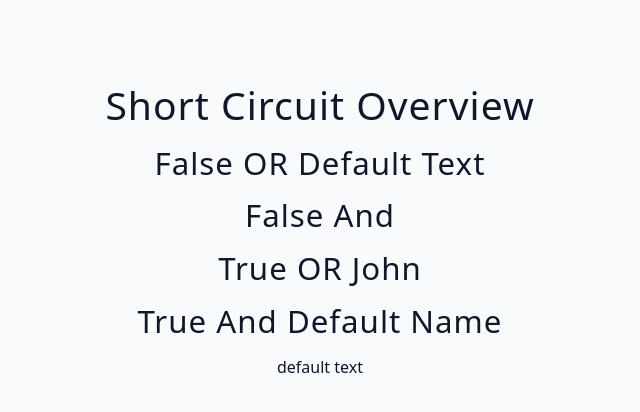
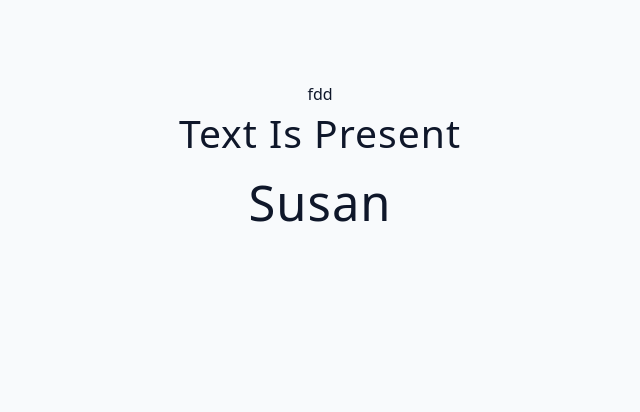
Before and after one commit to yorkyorkex/03-advanced-react, a React (Vite) app: page / in a window 1280 px wide. Shown: the top 412 px of the page, without its empty margins (320-960 px from the left). Built offline with nearby package versions, Linux system fonts and the light colour scheme.

Commit message:
Update import statement in App component and enhance ShortCircuitExamples component with conditional rendering

```diff
--- a/src/App.jsx
+++ b/src/App.jsx
@@ -7,7 +7,7 @@
 //import Starter from './tutorial/02-useEffect/starter/02-useEffect-basics'
 /* import Starter from './tutorial/02-useEffect/starter/02-useEffect-cleanup' */
 //import Starter from './tutorial/02-useEffect/starter/04-fetch-data'
-import Starter from './tutorial/03-conditional-rendering/starter/04-short-circuit-overview'
+import Starter from './tutorial/03-conditional-rendering/starter/05-short-circuit-examples'
 /* import Starter from './tutorial/03-conditional-rendering/starter/02-short-circuit' */
 /* import Starter from './tutorial/03-conditional-rendering/starter/03-show-hide' */
 /* import Starter from './tutorial/04-forms/starter/01-controlled-inputs' */
--- a/src/tutorial/03-conditional-rendering/starter/05-short-circuit-examples.jsx
+++ b/src/tutorial/03-conditional-rendering/starter/05-short-circuit-examples.jsx
@@ -1,14 +1,24 @@
-import { useState } from 'react';
+import { useState } from 'react'
 
 const ShortCircuitExamples = () => {
   // falsy
-  const [text, setText] = useState('');
+  const [text, setText] = useState('fdd')
   // truthy
-  const [name, setName] = useState('susan');
-  const [user, setUser] = useState({ name: 'john' });
-  const [isEditing, setIsEditing] = useState(false);
+  const [name, setName] = useState('susan')
+  const [user, setUser] = useState({ name: 'john' })
+  const [isEditing, setIsEditing] = useState(false)
 
-  return <h2>short circuit - examples</h2>;
-};
+  return (
+    <div>
+      {text || <h1>Hello World</h1>}
+      {text && (
+        <>
+          <h2>Text is present</h2>
+          <h1>{name}</h1>
+        </>
+      )}
+    </div>
+  )
+}
 
-export default ShortCircuitExamples;
+export default ShortCircuitExamples
```
